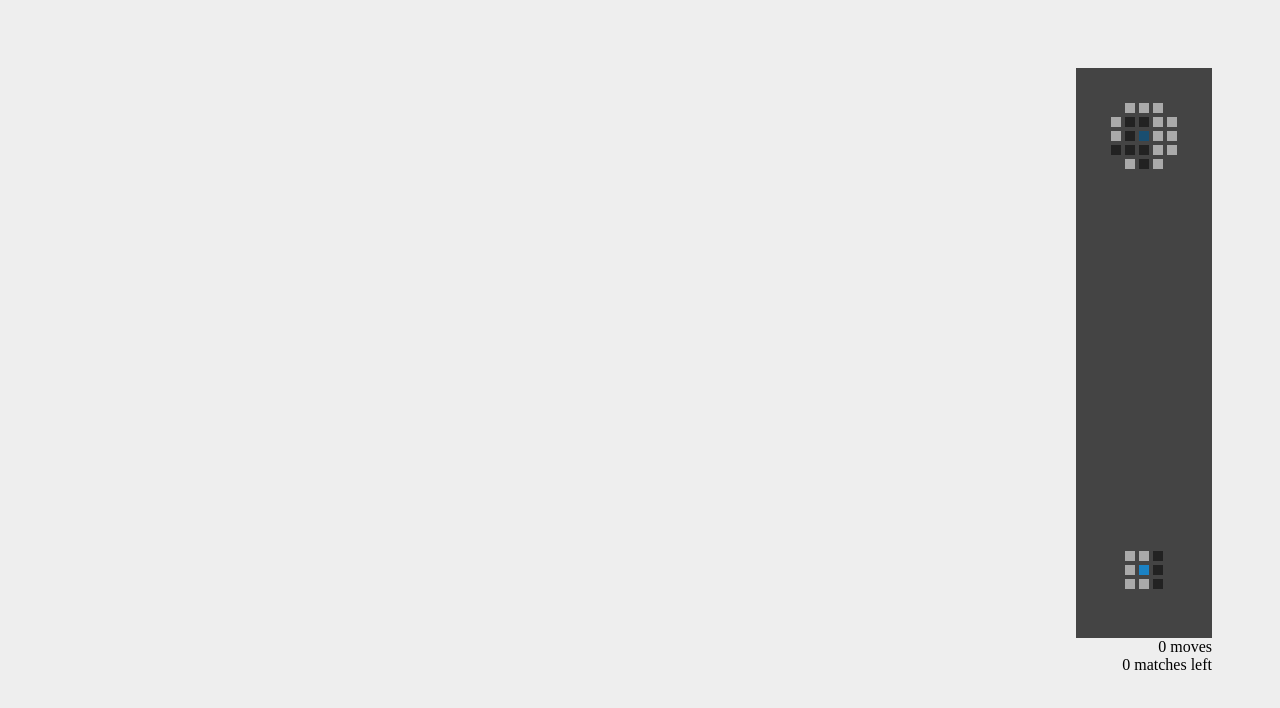
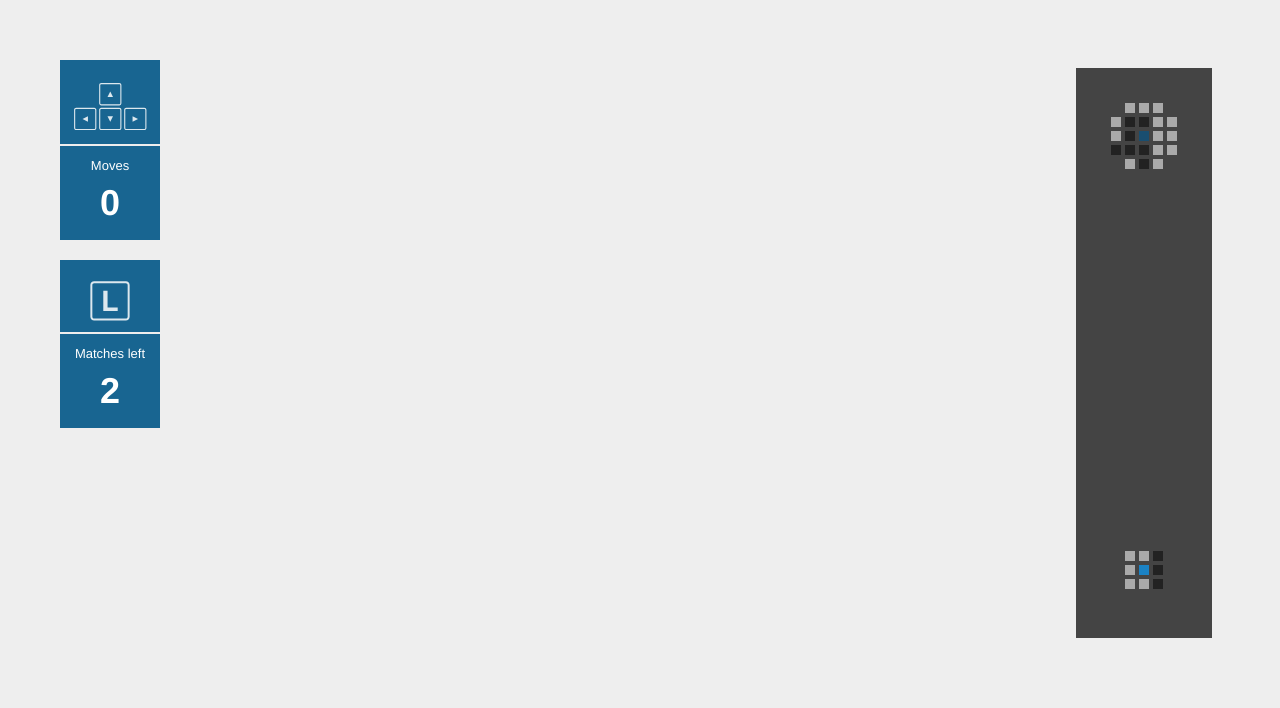
Before and after one commit to sebgeelen/pixels-field, a website: page index.html in a window 1280 px wide. Drawn offline with Linux system fonts and the light colour scheme.

Commit message:
better binding and star ui ( simple ) css

```diff
--- a/css/css.less
+++ b/css/css.less
@@ -1,6 +1,9 @@
 // main containers
 body {
   background-color: #eee;
+  font-family: helvetica, "Helvetica neue", Arial, sans-serif;
+  font-size: 13px;
+  line-height: 20px;
 }
 
 #container {
@@ -11,7 +14,38 @@ body {
 // user interface
 
 #ui {
+  position: absolute;
 
+  top: 60px;
+  left: 60px;
+
+  width: 100px;
+
+  text-align: center;
+
+  >div {
+    min-height: 80px;
+    padding: 10px;
+    margin-bottom: 20px;
+
+    background-color: #186591;
+    color: #fff;
+  }
+  .value {
+    display: block;
+
+    font-size: 36px;
+    line-height: 54px;
+    font-weight: 600;
+  }
+
+  .key-c {
+    border-bottom: 2px solid #eee;
+    margin: 0 -10px 10px;
+  }
+  img {
+    opacity: .85;
+  }
 }
 
 // game field
--- a/index.html
+++ b/index.html
@@ -18,11 +18,15 @@
     <div id="container">
       <div id="field"></div>
       <div id="ui">
-        <div class="move">
-          <span class="data-binded" data-binded="cGameMoves"></span> moves
+        <div class="move value-c">
+          <div class="key-c"><img src="./img/key_arrows.svg" width="74" height="74"></div>
+          Moves
+          <span class="value data-binded" data-binded="cGameMoves"></span>
         </div>
-        <div class="match">
-          <span class="data-binded" data-binded="cGameMatches"></span> matches left
+        <div class="match value-c">
+          <div class="key-c"><img src="./img/key_L.svg" width="40" height="62"></div>
+          Matches left
+          <span class="value data-binded" data-default="matchesPerGame" data-operation="-" data-binded="cGameMatches"></span>
         </div>
       </div>
     </div>
--- a/js/init.js
+++ b/js/init.js
@@ -1,15 +1,22 @@
 $(function() {
+
+  var matchesPerGame = 2;
+
+
   // init stats listener
-  pxStats.init({
-    'container' : '#field',
-    'ui'        : '#ui'
+  var stats = pxStats.init({
+    'container'       : '#field',
+    'ui'              : '#ui'
   });
   // init user interface
-  pxUi.init({
-    'container' : '#ui'
+  var ui = pxUi.init({
+    'container'       : '#ui',
+    'stats'           : stats,
+    'matchesPerGame'  : matchesPerGame
   });
   // init game field
-  pxField.init({
-    'container' : '#field'
+  var field = pxField.init({
+    'container'       : '#field',
+    'matchAvailable'  : matchesPerGame
   });
 });
--- a/js/stats.js
+++ b/js/stats.js
@@ -31,6 +31,8 @@
 
     _initEventsListeners();
     _statsChanged();
+
+    return this;
   }
 
   function _statsChanged() {
@@ -94,7 +96,7 @@
 
   // define the public methods and vars
   function get(data) {
-    return this[data];
+    return eval(data);
   }
 
 
@@ -103,9 +105,6 @@
   stats.init    = init;
   stats.get     = get;
 
-  stats.cGameMoves     = cGameMoves;
-  stats.cGameMatches   = cGameMatches;
-
   _stats                  = stats;
   context[namespace]      = _stats;
 
--- a/js/ui.js
+++ b/js/ui.js
@@ -1,6 +1,8 @@
 (function(context, namespace) {
   var options = {
-    "container"    : null
+    'container'      : null,
+    'stats'          : null,
+    'matchesPerGame' : 2
   };
 
   var _ui    = context[namespace],
@@ -36,9 +38,19 @@
   }
 
   function _updateDataBinded() {
-    var obj        = $(this),
-        dataBinded = obj.data("binded"),
-        value      = pxStats.get(dataBinded);
+    var obj           = $(this),
+        dataDefault   = obj.data("default") || false,
+        dataOperation = obj.data("operation") || '+',
+        dataBinded    = obj.data("binded"),
+        value         = options.stats.get(dataBinded);
+
+    if (dataDefault) {
+      if (dataOperation == '-') {
+        value = options[dataDefault] - value;
+      } else {
+        value = options[dataDefault] + value;
+      }
+    }
 
     obj.text(value);
   }
```
Also changed, not shown: css/css.css, img/key_L.svg (added), img/key_arrows.svg (added).
